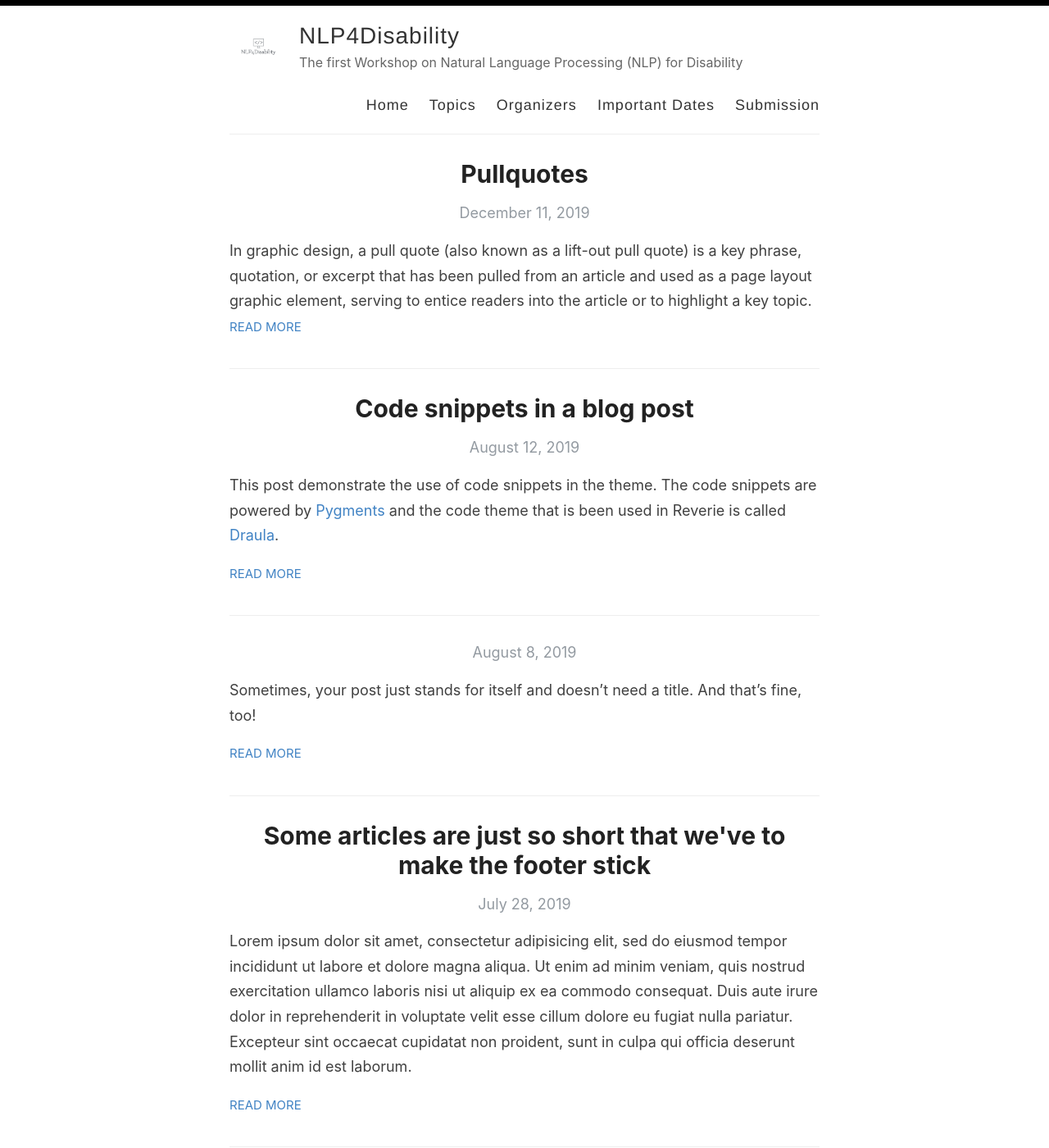
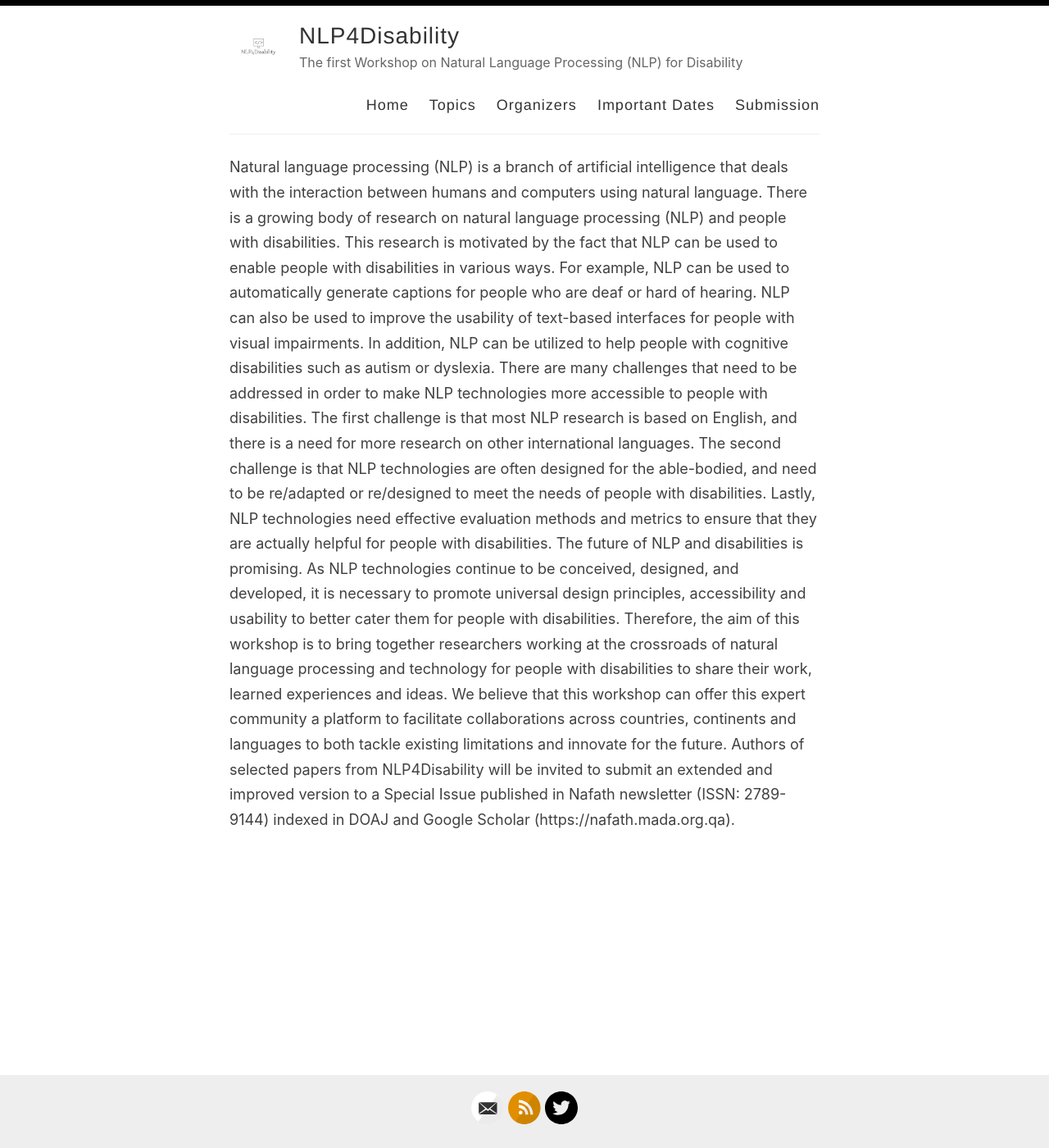
Before and after one commit to nlp4disability/nlp4disability.github.io, a Jekyll site: the page built from index.html, in a window 1280 px wide and 1400 px high. Shown: the whole window at 82% size. Built offline with Jekyll 4.4.1, drawn with Linux system fonts in a browser that asks for light colours; the list of posts is cut into pages by our own code; some of the changed text lies outside the part shown.

Commit message:
Update index.html

```diff
--- a/index.html
+++ b/index.html
@@ -2,48 +2,7 @@
 layout: default
 ---
 
-<div class="posts">
-  {% for post in paginator.posts %}
-    <article class="post">
-      <a href="{{ site.baseurl }}{{ post.url }}">
-        <h1>{{ post.title }}</h1>
-
-        <div>
-          <p class="post_date">{{ post.date | date: "%B %e, %Y" }}</p>
-        </div>
-      </a>
-      <div class="entry">
-        {{ post.excerpt }}
-      </div>
-
-      <a href="{{ site.baseurl }}{{ post.url }}" class="read-more">Read More</a>
-    </article>
-  {% endfor %}
-
-  <!-- pagination -->
-  {% if paginator.total_pages > 1 %}
-  <div class="pagination">
-    {% if paginator.previous_page %}
-      <a href="{{ paginator.previous_page_path | prepend: site.baseurl | replace: '//', '/' }}">&laquo; Prev</a>
-    {% else %}
-      <span>&laquo; Prev</span>
-    {% endif %}
-
-    {% for page in (1..paginator.total_pages) %}
-      {% if page == paginator.page %}
-        <span class="webjeda">{{ page }}</span>
-      {% elsif page == 1 %}
-        <a href="{{ '/' | prepend: site.baseurl | replace: '//', '/' }}">{{ page }}</a>
-      {% else %}
-        <a href="{{ site.paginate_path | prepend: site.baseurl | replace: '//', '/' | replace: ':num', page }}">{{ page }}</a>
-      {% endif %}
-    {% endfor %}
-
-    {% if paginator.next_page %}
-      <a href="{{ paginator.next_page_path | prepend: site.baseurl | replace: '//', '/' }}">Next &raquo;</a>
-    {% else %}
-      <span>Next &raquo;</span>
-    {% endif %}
-  </div>
-  {% endif %}
-</div>
+Natural language processing (NLP) is a branch of artificial intelligence that deals with the interaction between humans and computers using natural language. There is a growing body of research on natural language processing (NLP) and people with disabilities. This research is motivated by the fact that NLP can be used to enable people with disabilities in various ways. For example, NLP can be used to automatically generate captions for people who are deaf or hard of hearing. NLP can also be used to improve the usability of text-based interfaces for people with visual impairments. In addition, NLP can be utilized to help people with cognitive disabilities such as autism or dyslexia.
+There are many challenges that need to be addressed in order to make NLP technologies more accessible to people with disabilities. The first challenge is that most NLP research is based on English, and there is a need for more research on other international languages. The second challenge is that NLP technologies are often designed for the able-bodied, and need to be re/adapted or re/designed to meet the needs of people with disabilities. Lastly, NLP technologies need effective evaluation methods and metrics to ensure that they are actually helpful for people with disabilities.
+The future of NLP and disabilities is promising. As NLP technologies continue to be conceived, designed, and developed, it is necessary to promote universal design principles, accessibility and usability to better cater them for people with disabilities. Therefore, the aim of this workshop is to bring together researchers working at the crossroads of natural language processing and technology for people with disabilities to share their work, learned experiences and ideas. We believe that this workshop can offer this expert community a platform to facilitate collaborations across countries, continents and languages to both tackle existing limitations and innovate for the future.
+Authors of selected papers from NLP4Disability will be invited to submit an extended and improved version to a Special Issue published in Nafath newsletter (ISSN: 2789-9144) indexed in DOAJ and Google Scholar (https://nafath.mada.org.qa).
```
